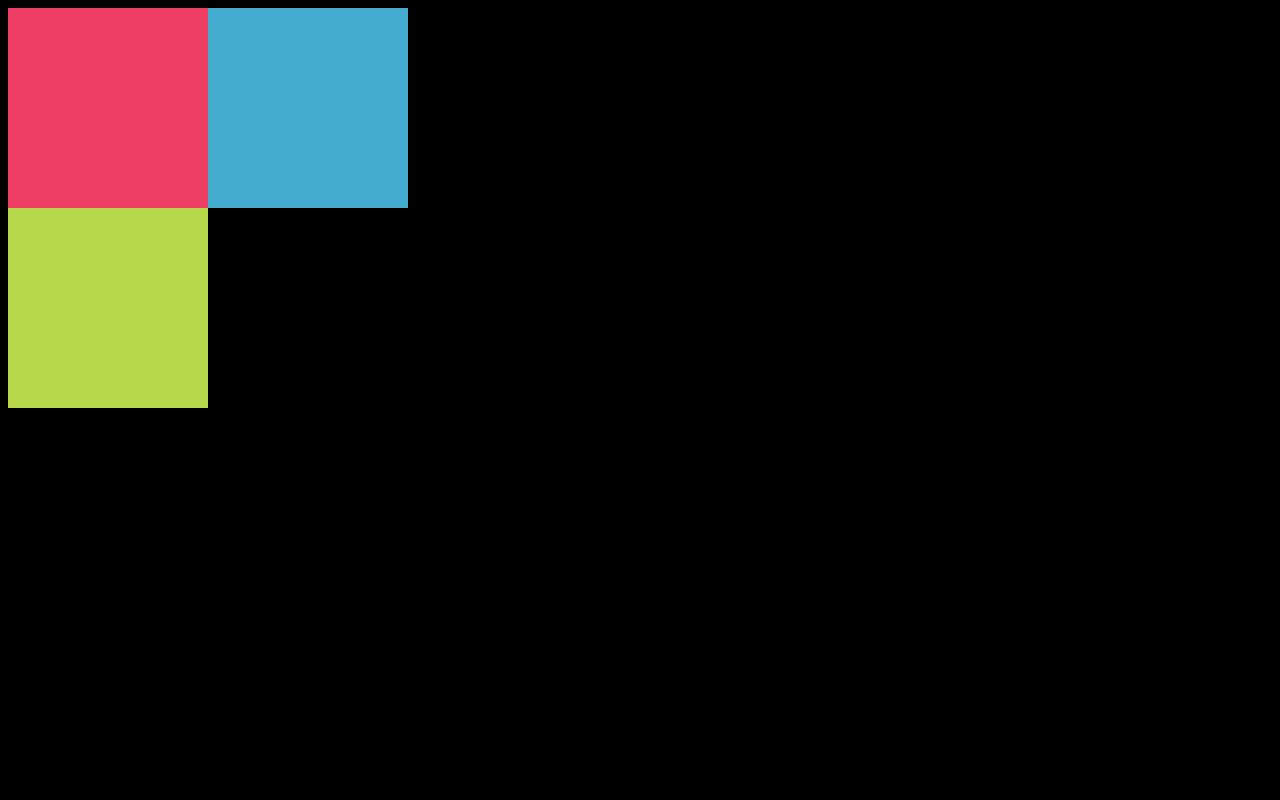
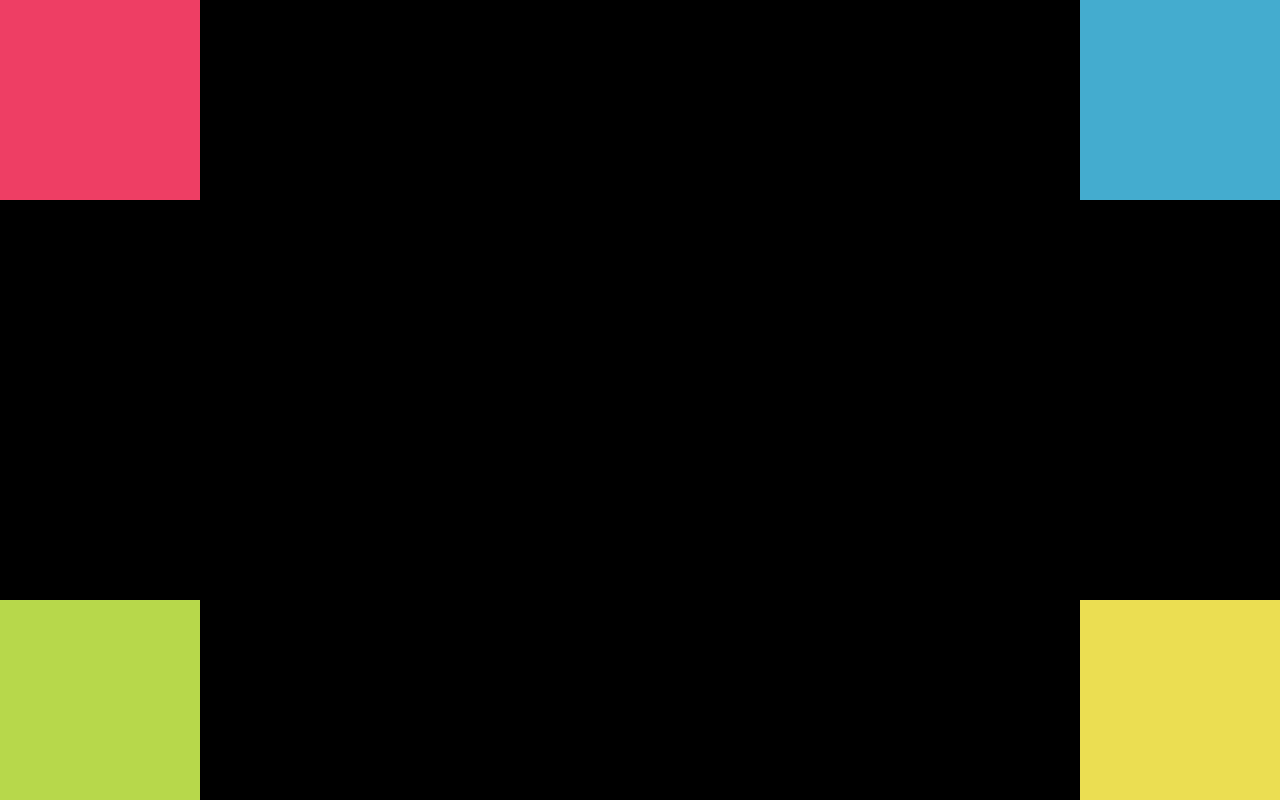
Before and after one commit to SandyPanG/cajas, a plain HTML site: page index.html in a window 1280 px wide. Drawn offline with Linux system fonts and the light colour scheme.

Commit message:
example_d.html

```diff
--- a/css/style.css
+++ b/css/style.css
@@ -10,23 +10,37 @@ div{
 }
 
 #box_1 {
-	position: relative;
+  background: #ee3e64;
+  left: 0;
+	position: absolute;
+  top: 0;
 	width: 200px;
 	height: 200px;
-	background: #ee3e64;
 }
 
 #box_2 {
-  left: 200px;
-	position: relative;
+  background: #44accf;
+	position: absolute;
+  right: 0;
+  top: 0;
 	width: 200px;
 	height: 200px;
-	background: #44accf;
 }
 
 #box_3 {
-	position: relative;
+  background: #b7d84b;
+  bottom: 0;
+  left: 0;
+	position: absolute;
 	width: 200px;
 	height: 200px;
-	background: #b7d84b;
 }
+
+#box_4 {
+  background: #ebde52;
+  bottom: 0;
+  height: 200px;
+  position: absolute;
+  right: 0;
+  width: 200px;
+}
--- a/index.html
+++ b/index.html
@@ -7,10 +7,10 @@
   </head>
   <body>
 
-    <div id="box_1">
-      <div id="box_2"></div>
-    </div>
+    <div id="box_1"></div>
+    <div id="box_2"></div>
     <div id="box_3"></div>
+    <div id="box_4"></div>
 
   </body>
 </html>
```
